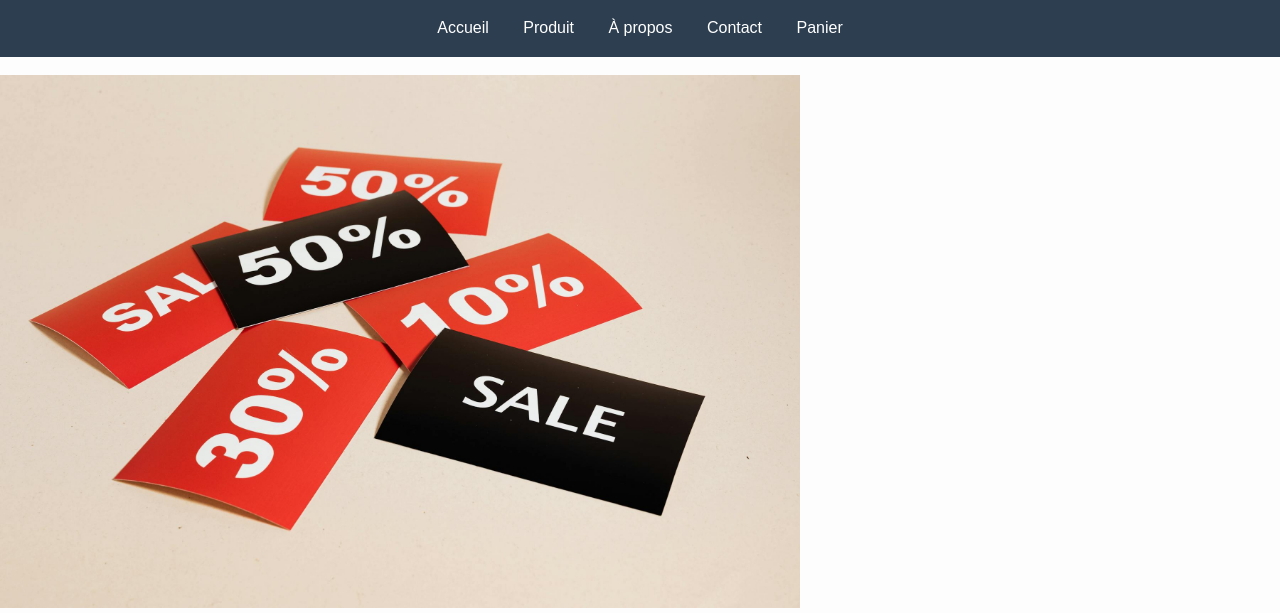
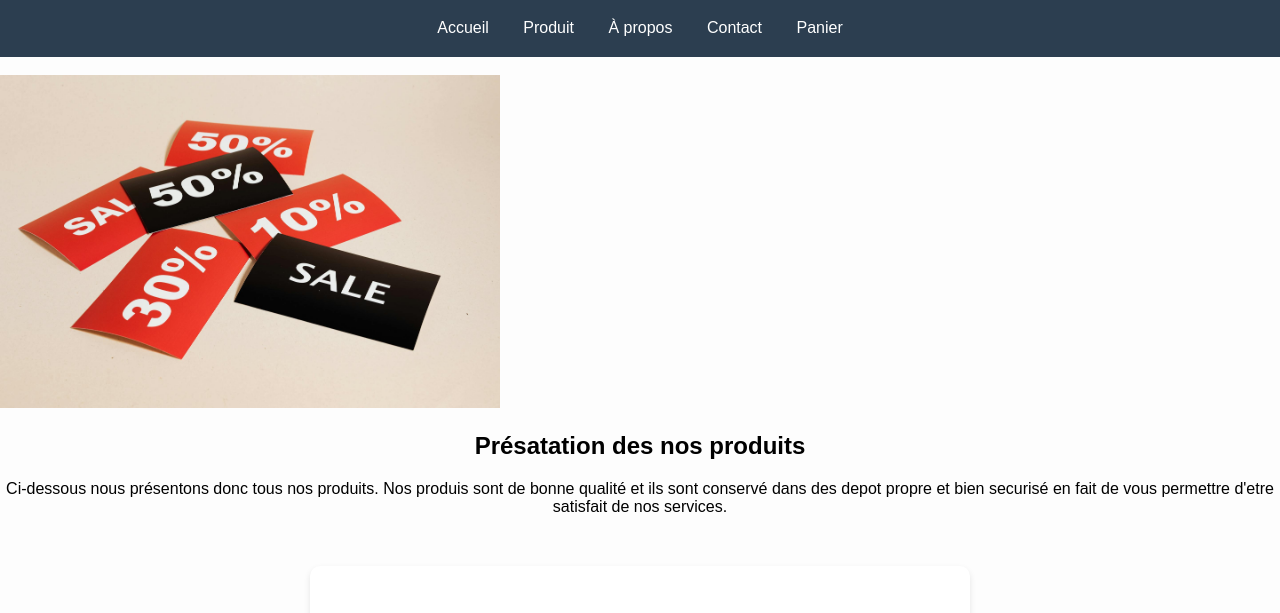
Before and after one commit to Umondi2002/Aa_WebProgram, a plain HTML site: page produit.html in a window 1280 px wide. Shown: the part 81-694 px from the top of the page. Drawn offline with Linux system fonts and the light colour scheme.

Commit message:
Modif photo

```diff
--- a/produit.html
+++ b/produit.html
@@ -3,6 +3,7 @@
 <head>
   <meta charset="UTF-8">
   <meta name="viewport" content="width=device-width, initial-scale=1.0">
+  <link rel="stylesheet" href="responsive.css">
 
   <title>EliteShop - Produit</title>
   <style>
@@ -87,7 +88,7 @@
 
 </header><br>
 
-<img src="images/Annonce Reduction.jpeg" alt="Annonce" width="800" ; height= auto;>
+<img src="images/Annonce Reduction.jpeg" alt="Annonce" width="500">
 
 <h2 style="text-align: center;">Présatation des nos produits</h2>
  <p style="text-align: center;">Ci-dessous nous présentons donc tous nos produits. Nos produis sont de bonne qualité et ils sont conservé dans des depot propre et bien securisé en fait de vous permettre d'etre satisfait de nos services.</p>
```
